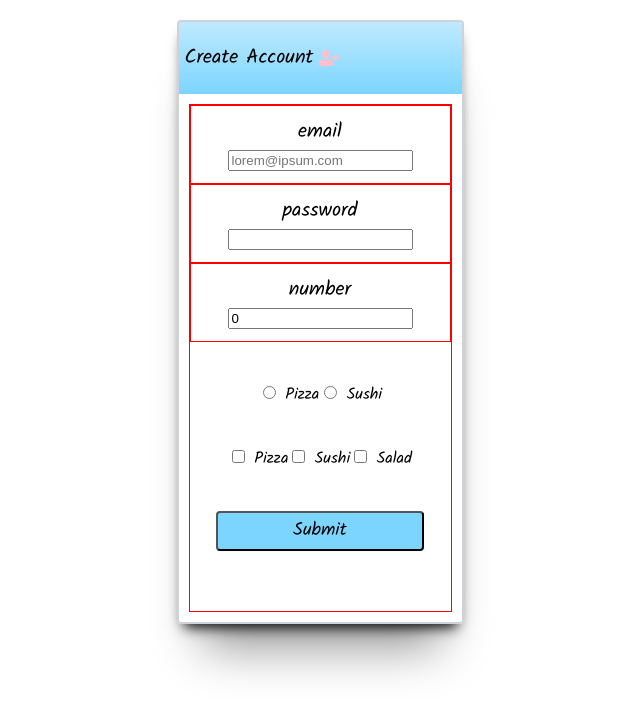
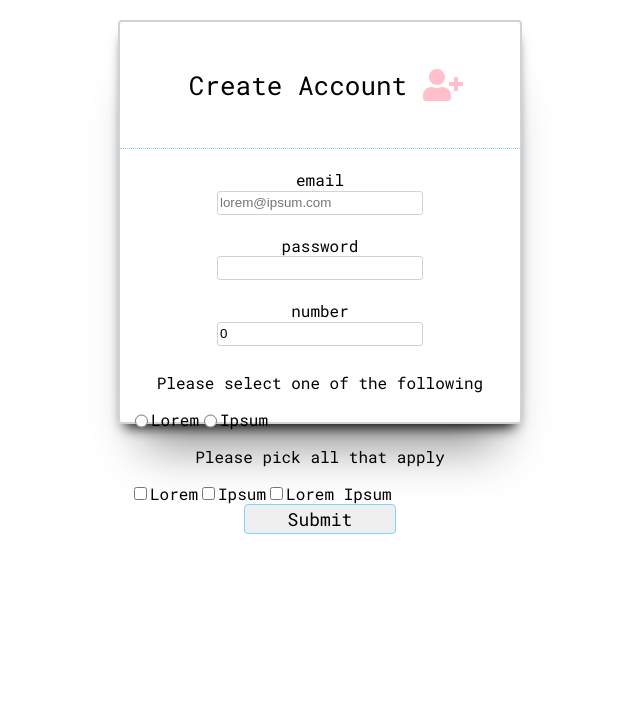
Before and after one commit to haggisbreakfast/Form-Assignment, a React (Create React App) app: page / in a window 1280 px wide. Shown: the top 714 px of the page, without its empty margins (320-960 px from the left). Built offline with nearby package versions, Linux system fonts and the light colour scheme.

Commit message:
adds containers headers and styling to RadioButtons and Checkbox

```diff
--- a/src/App.js
+++ b/src/App.js
@@ -14,11 +14,11 @@ import { FontAwesomeIcon } from '@fortawesome/react-fontawesome';
 // local imports
 
 const Global = createGlobalStyle`
-/* @import url("https://fonts.googleapis.com/css?family=Roboto+Mono"); */
-@import url("https://fonts.googleapis.com/css?family=Kalam|Roboto+Mono");
+@import url("https://fonts.googleapis.com/css?family=Roboto+Mono");
+/* @import url("https://fonts.googleapis.com/css?family=Kalam|Roboto+Mono"); */
 body {
-  /* font-family: 'Roboto Mono', monospace; */
-  font-family: 'Kalam', cursive;
+  font-family: 'Roboto Mono', monospace;
+  /* font-family: 'Kalam', cursive; */
 }
 `;
 const PageContainer = styled.div`
@@ -35,8 +35,8 @@ const FormContainer = styled.div`
   border-radius: 4px;
   box-shadow: 0px 10px 13px -7px #000000,
     1px 47px 46px -25px rgba(0, 0, 0, 0.43);
-  width: 283px;
-  height: 600px;
+  width: 400px;
+  height: 400px;
   justify-content: space-between;
 `;
 
@@ -46,7 +46,7 @@ const StyledForm = styled(Form)`
   margin: 10px;
   justify-content: space-between;
   height: 600px;
-  border: 1px solid red;
+  /* border: 1px solid red; */
 `;
 const Fields = styled.div`
   display: flex;
@@ -58,32 +58,42 @@ const FieldContainer = styled.div`
   /* justify-content: flex-start; */
   justify-content: center;
   padding: 10px;
-  border: solid red 1px;
+  /* border: solid red 1px; */
 `;
 
 const HeaderContainer = styled.div`
   display: flex;
   align-items: center;
+  justify-content: center;
+  border-bottom: 1px dotted #7cd5ff;
 
-  background: linear-gradient(#bfeaff 0%, #7cd5ff 100%);
+  /* background: linear-gradient(#bfeaff 0%, #7cd5ff 100%); */
 `;
 const Header = styled.p`
-  padding: 20px 6px 20px 6px;
-  font-size: 20px;
-  margin: 0px;
+  padding: 40px 10px 40px 6px;
+  font-size: 26px;
+  margin: 6px;
 `;
 
 export const Error = styled.span`
-  color: red;
+  color: gray;
   font-size: 12px;
   min-height: 16px;
 `;
 
 const FieldLabel = styled.label`
-  font-size: 20px;
+  font-size: 16px;
+  margin: 20px;
 `;
 
 const InputContainer = styled.div``;
+
+const StyledInput = styled.input`
+  border-radius: 3px;
+  border: 1px solid #cfd3d7;
+  width: 200px;
+  height: 20px;
+`;
 
 const ButtonContainer = styled.div`
   display: flex;
@@ -92,18 +102,17 @@ const ButtonContainer = styled.div`
 `;
 
 const SubmitButton = styled.button`
-  background: #7cd5ff;
-  /* font-family: 'Roboto Mono', monospace; */
-  font-family: 'Kalam', cursive;
+  border: 1px solid #7cd5ff;
+  font-family: 'Roboto Mono', monospace;
+  /* font-family: 'Kalam', cursive; */
   border-radius: 4px;
   font-size: 18px;
   &:hover {
     opacity: 0.7;
-    background: black;
-    color: #7cd5ff;
+    background: #7cd5ff;
   }
-  height: 40%;
-  width: 80%;
+  height: 30%;
+  width: 40%;
 `;
 
 class App extends Component {
@@ -115,7 +124,7 @@ class App extends Component {
           <FormContainer>
             <HeaderContainer>
               <Header>Create Account</Header>
-              <FontAwesomeIcon icon={faUserPlus} size="1x" color="pink" />
+              <FontAwesomeIcon icon={faUserPlus} size="2x" color="pink" />
             </HeaderContainer>
 
             <Formik
@@ -147,7 +156,7 @@ class App extends Component {
                           <div>
                             <FieldLabel>email</FieldLabel>
                             <InputContainer>
-                              <input
+                              <StyledInput
                                 type="email"
                                 {...field}
                                 placeholder="lorem@ipsum.com"
@@ -169,7 +178,7 @@ class App extends Component {
                           <div>
                             <FieldLabel>password</FieldLabel>
                             <InputContainer>
-                              <input
+                              <StyledInput
                                 type="password"
                                 {...field}
                                 placeholder=""
@@ -191,7 +200,11 @@ class App extends Component {
                           <div>
                             <FieldLabel>number</FieldLabel>
                             <InputContainer>
-                              <input type="number" {...field} placeholder="" />
+                              <StyledInput
+                                type="number"
+                                {...field}
+                                placeholder=""
+                              />
                             </InputContainer>
                             <Error>
                               {form.touched.number &&
--- a/src/CheckboxButtons.js
+++ b/src/CheckboxButtons.js
@@ -1,4 +1,17 @@
 import React from 'react';
+import styled from 'styled-components';
+
+const CheckboxContainer = styled.div`
+  display: flex;
+  flex-direction: column;
+`;
+
+export const SelectHeader = styled.p``;
+
+export const ChoicesContainer = styled.div`
+  display: flex;
+  flex-direction: row;
+`;
 
 class CheckboxButtons extends React.Component {
   select(event) {
@@ -8,9 +21,19 @@ class CheckboxButtons extends React.Component {
   render() {
     return (
       <div onChange={this.select.bind(this)}>
-        <input type="checkbox" value="pizza" name="fav food" /> Pizza
-        <input type="checkbox" value="sushi" name="fav food" /> Sushi
-        <input type="checkbox" value="sushi" name="fav food" /> Salad
+        <CheckboxContainer>
+          <SelectHeader>Please pick all that apply</SelectHeader>
+          <ChoicesContainer>
+            <input type="checkbox" value="lorem" name="lorem ipsum" /> Lorem
+            <input type="checkbox" value="ipsum" name="lorem ipsum" /> Ipsum
+            <input
+              type="checkbox"
+              value="lorem ipsum"
+              name="lorem ipsum"
+            />{' '}
+            Lorem Ipsum
+          </ChoicesContainer>
+        </CheckboxContainer>
       </div>
     );
   }
--- a/src/RadioButtons.js
+++ b/src/RadioButtons.js
@@ -1,4 +1,11 @@
 import React from 'react';
+import { SelectHeader, ChoicesContainer } from './CheckboxButtons';
+import styled from 'styled-components';
+
+const RadioContainer = styled.div`
+  display: flex;
+  flex-direction: column;
+`;
 
 class RadioButtons extends React.Component {
   select(event) {
@@ -8,8 +15,13 @@ class RadioButtons extends React.Component {
   render() {
     return (
       <div onChange={this.select.bind(this)}>
-        <input type="radio" value="pizza" name="fav food" /> Pizza
-        <input type="radio" value="sushi" name="fav food" /> Sushi
+        <RadioContainer>
+          <SelectHeader>Please select one of the following</SelectHeader>
+          <ChoicesContainer>
+            <input type="radio" value="lorem" name="lorem ipsum" /> Lorem
+            <input type="radio" value="ipsum" name="lorem ipsum" /> Ipsum
+          </ChoicesContainer>
+        </RadioContainer>
       </div>
     );
   }
```
